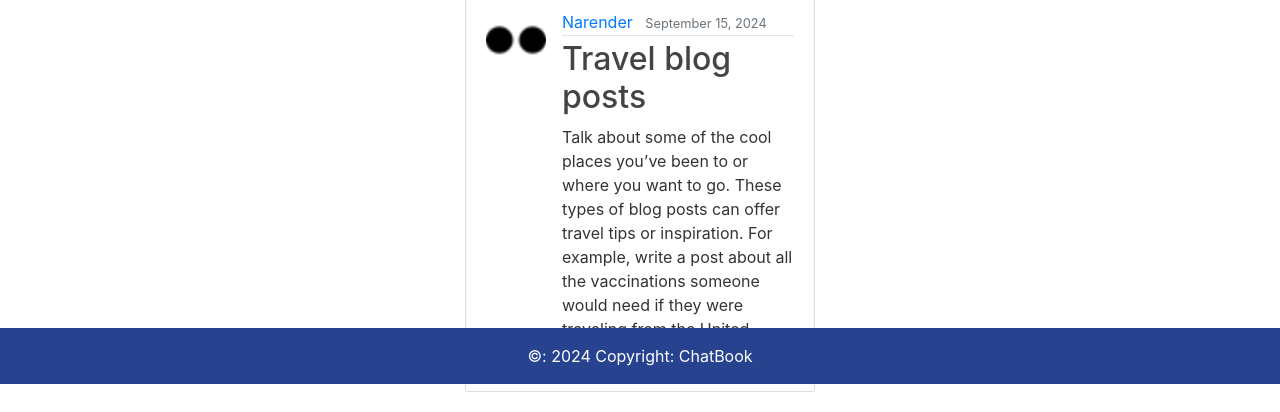
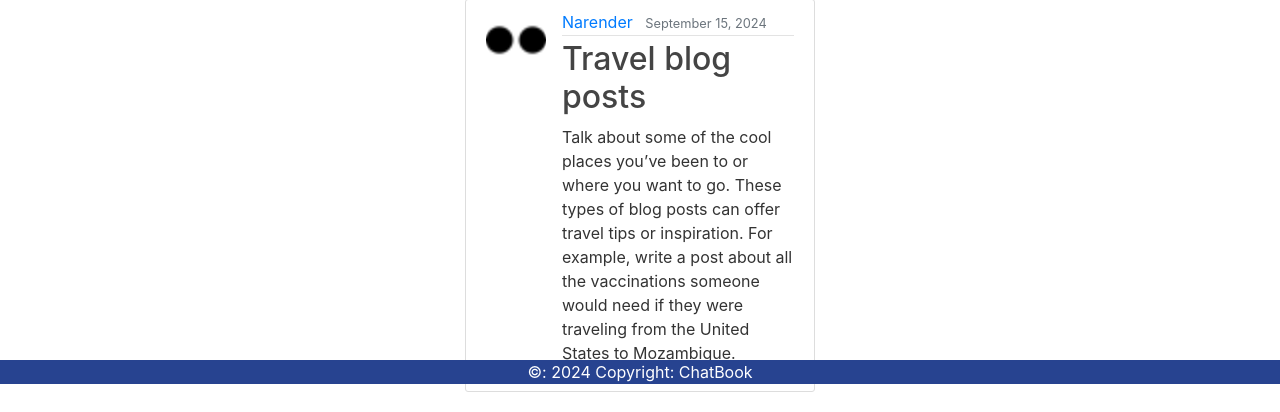
Before and after one commit to PPP-K/ChatBook, a Django app: page / in a window 1280 px wide. Shown: the part 416-828 px from the top of the page. Run offline with Django 5.2, Linux system fonts and the light colour scheme; a user stored in the database is signed in; data comes from the database, SQL or seed files in the repository; both versions use the stored data as it was after the commit; some libraries are stand-ins or nearby versions.

Commit message:
add files

```diff
--- a/blog/templates/blog/base.html
+++ b/blog/templates/blog/base.html
@@ -113,7 +113,7 @@
 
 
 <footer class="page-footer font-small text-white fixed-bottom" style="background-color: #274390">
-  <div class= "footer-copyright text-center py-3">&copy: 2024 Copyright:
+  <div class= "footer-copyright text-center">&copy: 2024 Copyright:
       <a herf="https://localhost:8000">ChatBook</a>
   </div>
 </footer>
--- a/blog/views.py
+++ b/blog/views.py
@@ -21,7 +21,7 @@ def home(request):
 
 class PostListView(LoginRequiredMixin, ListView):
     model = Post
-    template_name = 'blog/home.html'
+    template_name = 'blog/index.html'
     context_object_name = 'posts'
     ordering = ['-date_posted']
     paginate_by = 4
```
Also changed, not shown: blog/templates/blog/index.html (renamed from blog/templates/blog/home.html), db.sqlite3.
